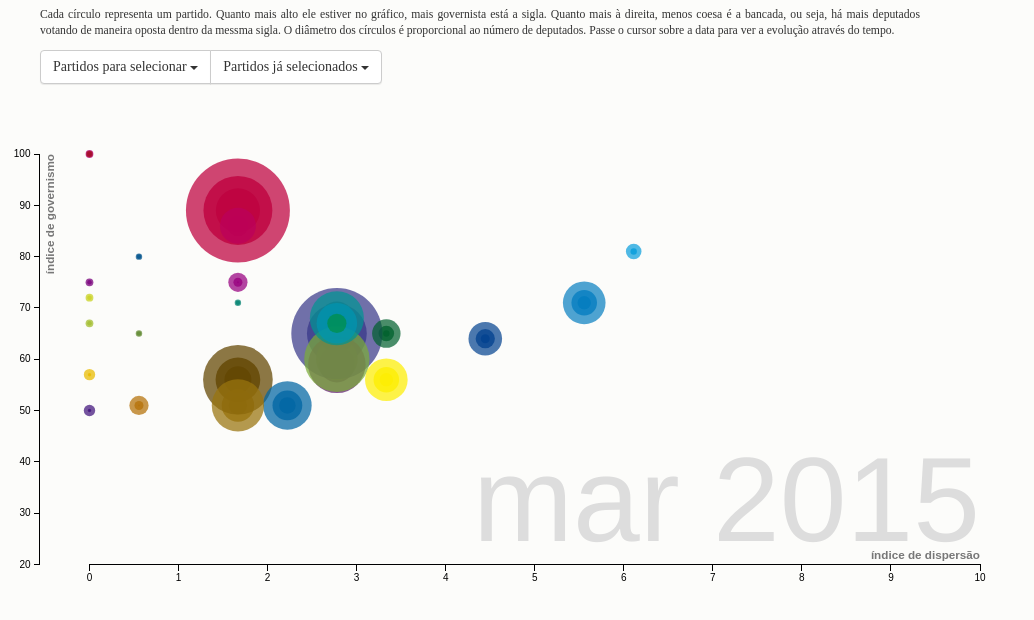
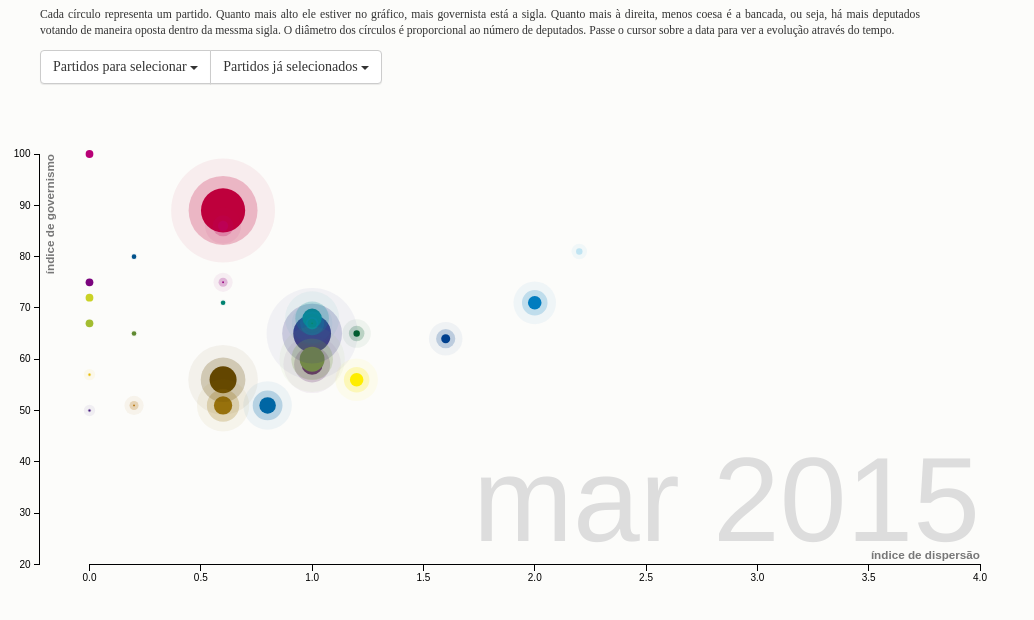
Before and after one commit to rodrigoburg/coesao, a plain HTML site: page index.html in a window 1280 px wide. Shown: the part 110-730 px from the top of the page, without its empty margins (0-1034 px from the left). Drawn offline with Linux system fonts and the light colour scheme; animation ran at ten frames a second.

Commit message:
Arruma escala

```diff
--- a/js/main.js
+++ b/js/main.js
@@ -1,6 +1,7 @@
 /**
  * Created by rodrigoburg on 23/03/15.
  */
+
 var url = "http://estadaodados.com/basometro/dados/variancia_camara.json"
 url = "data/variancia_camara.json"
 
@@ -57,13 +58,13 @@ var margin = {top: 70, right: 19.5, bottom: 19.5, left: 39.5},
     height = 500 - margin.top - margin.bottom;
 
 // Various scales. These domains make assumptions of data, naturally.
-var xScale = d3.scale.linear().domain([0, 10]).range([50, width]),
+var xScale = d3.scale.linear().domain([0, 4]).range([50, width]),
     yScale = d3.scale.linear().domain([20, 100]).range([height, 0]),
     radiusScale = d3.scale.sqrt().domain([1, 100]).range([0, 70]);
 
 // Cria escala para dispersão
 var transScale = d3.scale.linear()
-	.domain([0,18])
+	.domain([0,50])
 	.range([0,10]);
 
 
@@ -221,7 +222,6 @@ d3.json(url, function(nations) {
             div.transition()
                 .duration(300)
                 .style("opacity", 1);
-            console.log(d)
         })
         .on('mousemove', function(d) {
              div.style("left", (d3.event.pageX - 50) + "px")
@@ -260,9 +260,10 @@ d3.json(url, function(nations) {
     	    .attr("fill-opacity", function(d) {
                 raio_grupo = correcao_grupos();
                 var l = transScale(x(d));
-                var opacidade = (0.85-l/100);
-                opacidade = opacidade/(Math.pow(raio_grupo,.1));
-                if (raio_grupo==1) { return  opacidade *0.9; }
+                var opacidade = 1-l/10;
+                opacidade = opacidade/(Math.pow(raio_grupo,2));
+		console.log(opacidade);
+                if (raio_grupo==1) { return  1; }
                 else { return opacidade; }
             })// Repare na função da transparência. Ela obtem a opacidade pelo valor de x e divide pela raiz quadrada do raio_grupo (1, 2 ou 4)
             .attr("stroke-width", "0")
```
Also changed, not shown: index.html (line endings or trailing spaces).
